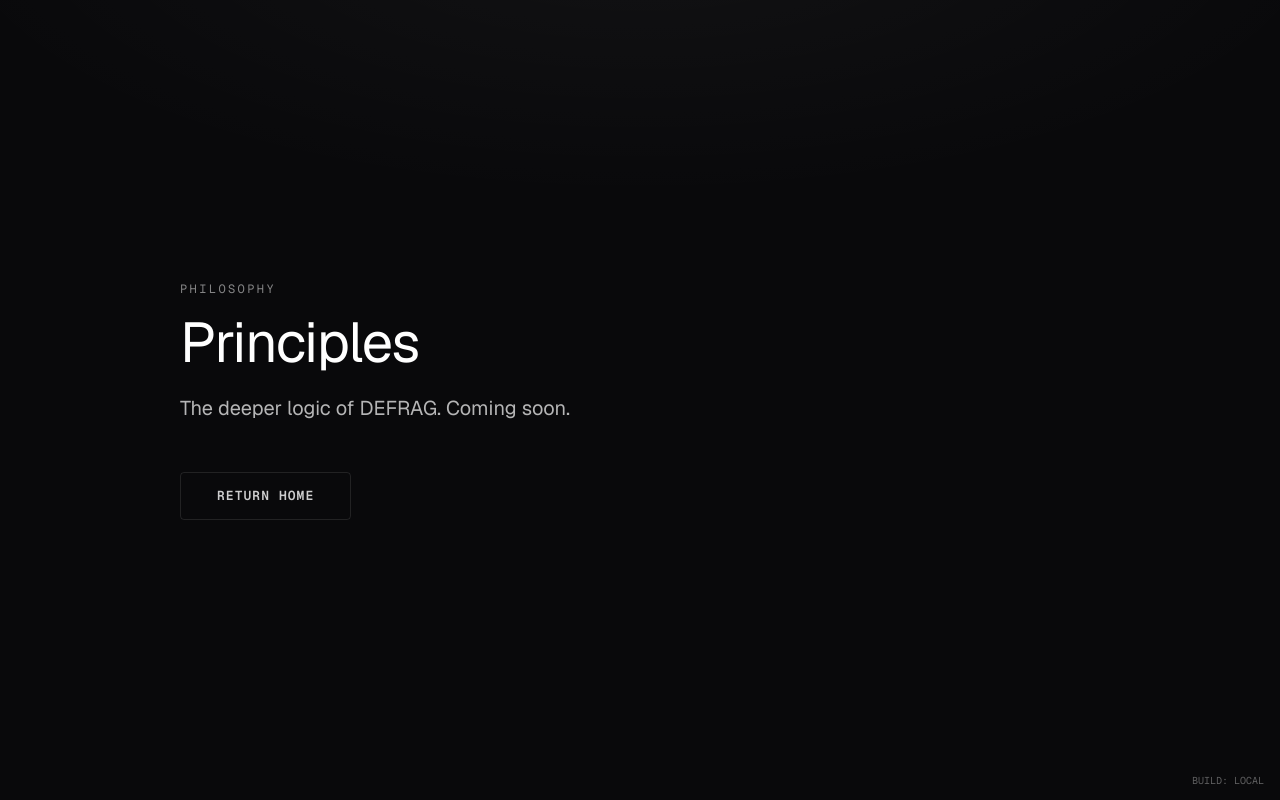
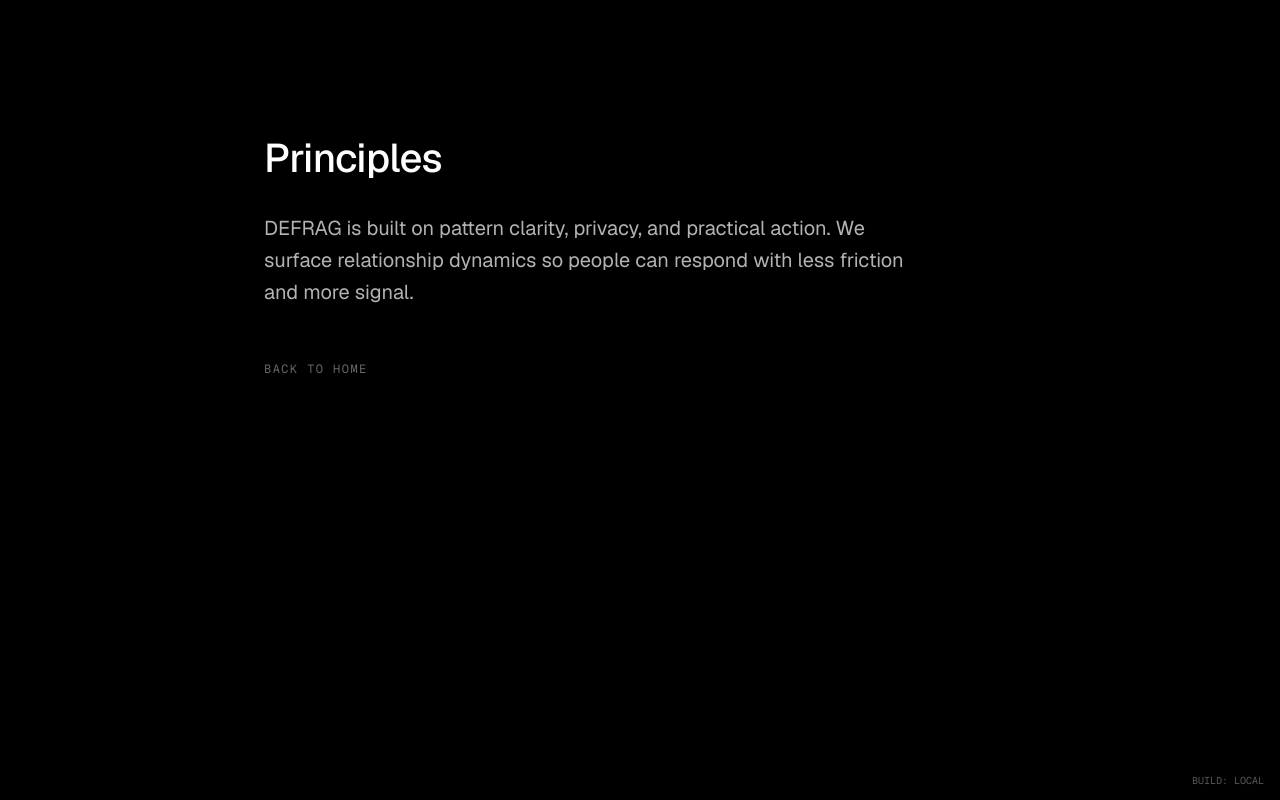
Before and after one commit to cjo93/v0-defrag-frontend-build, a Next.js app: page /principles in a window 1280 px wide. Built offline with nearby package versions, Linux system fonts and the light colour scheme; no server answers.

Commit message:
fix(safe-forward-fix): update principles page description text from 8207f8d
Updated the layout and content of the Principles page, changing background color and text description.

```diff
--- a/app/principles/page.tsx
+++ b/app/principles/page.tsx
@@ -1,25 +1,21 @@
-'use client'
-
-import Link from 'next/link'
-
 export default function PrinciplesPage() {
   return (
-    <main className="min-h-screen bg-transparent text-white font-sans antialiased flex flex-col items-center justify-center p-6">
-      <div className="w-full max-w-[920px]">
-        <p className="font-mono text-[11px] md:text-[12px] uppercase tracking-[0.2em] text-white/50 mb-4">Philosophy</p>
-        <h1 className="text-[36px] md:text-[56px] font-normal tracking-[-0.025em] leading-[1.02] mb-5">
+    <main className="min-h-screen bg-black text-white font-sans antialiased">
+      <div className="max-w-[800px] mx-auto px-6 py-32">
+        <h1 className="text-[32px] md:text-[40px] font-medium tracking-[-0.02em] text-white mb-6">
           Principles
         </h1>
         <p className="text-[17px] md:text-[20px] text-white/70 leading-[1.6] mb-12 max-w-[640px]">
-          The deeper logic of DEFRAG. Coming soon.
+          DEFRAG is built on pattern clarity, privacy, and practical action. We surface relationship dynamics so people can respond with less friction and more signal.
         </p>
-        <Link
+
+        <a
           href="/"
-          className="inline-flex items-center justify-center h-12 px-9 border border-white/10 text-white/80 rounded-sm font-mono text-[13px] font-semibold uppercase tracking-[0.08em] hover:text-white hover:border-white/20 transition-all duration-200"
+          className="font-mono text-[12px] uppercase tracking-[0.12em] text-white/40 hover:text-white/60 transition-colors"
         >
-          Return Home
-        </Link>
+          Back to home
+        </a>
       </div>
     </main>
-  )
+  );
 }
```
